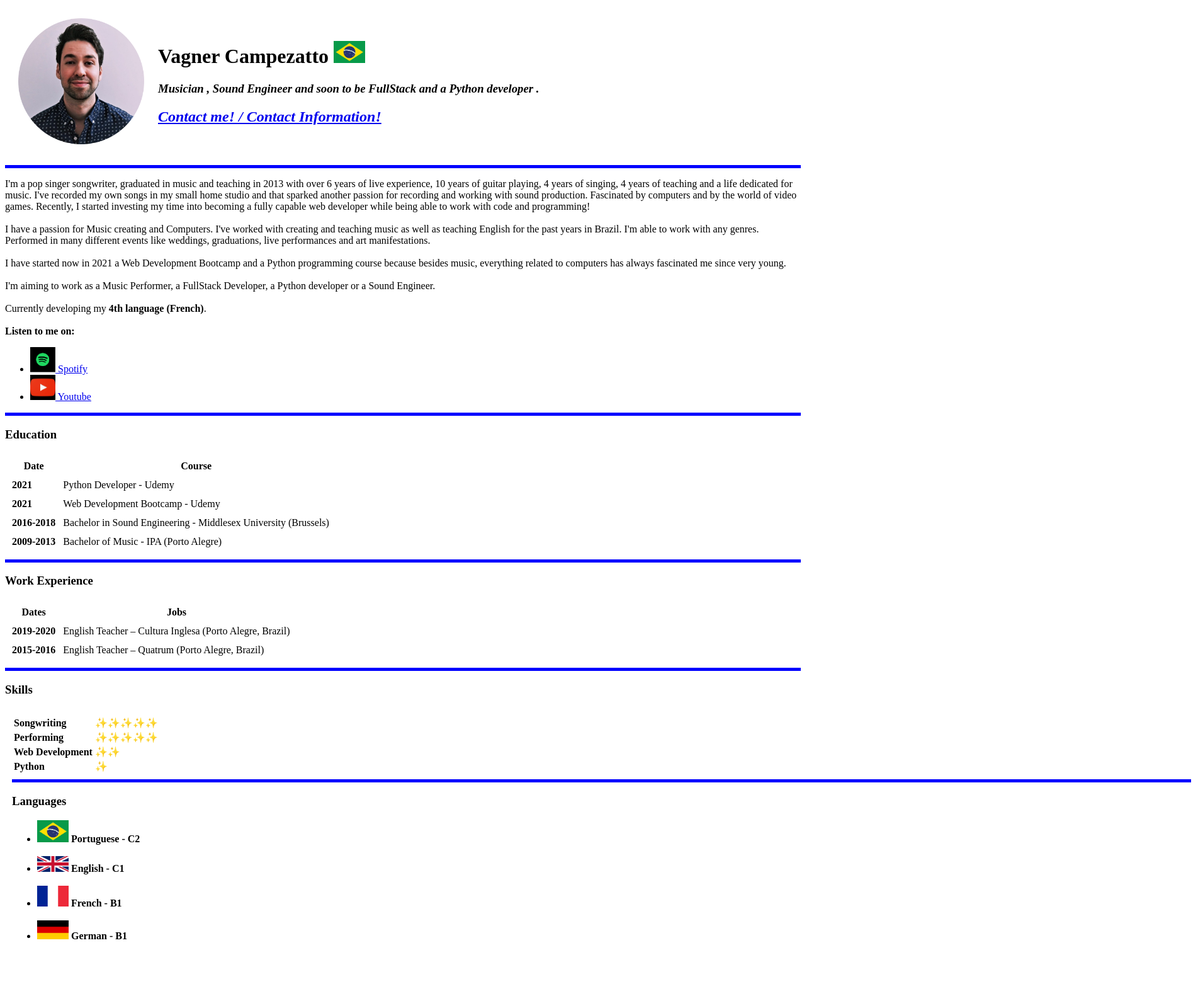
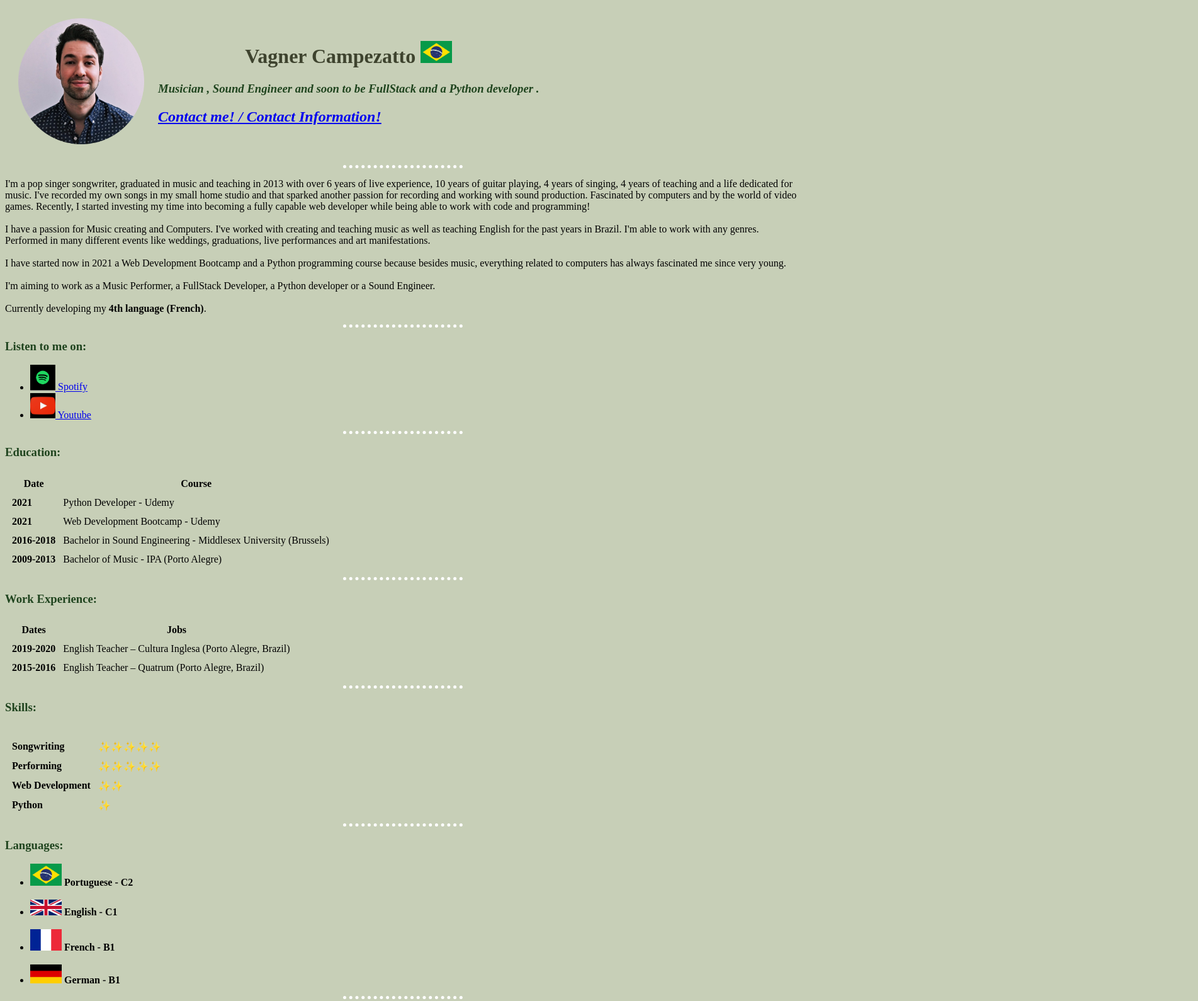
Before and after one commit to vcmusic/CV, a plain HTML site: page index.html in a window 1280 px wide. Shown: the whole page at 63% size, 1903 px wide, since content can reach past the window. Before the commit the page ends 1530 px from the top, so only its background shows below. Drawn offline with Linux system fonts and the light colour scheme.

Commit message:
Add files via upload

```diff
--- /dev/null
+++ b/css/styles.css
@@ -0,0 +1,18 @@
+body {
+  background-color:#c7cfb7;
+}
+  hr {
+    border-style:none;
+    border-top-style: dotted;
+    border-color: white;
+    border-width: 5px;
+    width: 15%;
+}
+h1 {
+  color: #3e432e;
+  text-align: center;
+}
+h3 {
+  color: #1f441e;
+
+}
--- a/index.html
+++ b/index.html
@@ -4,6 +4,8 @@
 <head>
   <meta charset="utf-8">
   <title>Vagner's Website</title>
+  <link rel="stylesheet" href="css/styles.css">
+
 </head>
 
 <body>
@@ -18,7 +20,7 @@
     </tr>
   </table>
 
-  <hr size="5" color=blue />
+  <hr>
   <p>I'm a pop singer songwriter, graduated in music and teaching in 2013 with over 6 years of live experience, 10 years of guitar playing, 4 years of singing, 4 years of teaching and a life dedicated for music. I've recorded my own songs in my
     small
     home studio and that sparked another passion for recording and working with sound production. Fascinated by computers and by the world of video games. Recently, I started investing my time into becoming
@@ -37,9 +39,8 @@
     <br>
     Currently developing my <strong> 4th language (French)</strong>.
     <br>
-    <br>
-
-    <strong>Listen to me on:</strong>
+<hr>
+    <strong><h3>Listen to me on:</strong></h3>
   <ul>
     <li><img src="Images/spotify.png" alt="spotify logo" width="40"><a href="https://artists.spotify.com/c/artist/5UnZjXZOGYmWBNrLFpJvTY/profile/overview"> Spotify </li>
     <li><img src="Images/youtube.png" width="40" alt=""><a href="https://www.youtube.com/user/vagnercmusic"> Youtube </a></li>
@@ -49,9 +50,9 @@
   <!--<strong><a href="My Portfolio.html">My Portfolio </a>:</strong> -->
   </p>
 
-  <hr size="5" color=blue align=center />
+  <hr>
 
-  <h3>Education</h3>
+  <h3>Education:</h3>
 
   <table cellspacing="10">
     <thead>
@@ -75,10 +76,10 @@
       <td>Bachelor of Music - IPA (Porto Alegre)</td>
     </tr>
   </table>
-  <hr size="5" color=blue />
+  <hr>
 
 
-  <h3><strong>Work Experience</strong></h3>
+  <h3><strong>Work Experience:</strong></h3>
   <table cellspacing="10 ">
     <thead>
       <tr>
@@ -102,14 +103,12 @@
     </tr>
   </table>
 
-  <hr size="5" color=blue />
-  <h3>Skills</h3>
+  <hr>
+  <h3>Skills:</h3>
 
   <table cellspacing="10">
     <tr>
       <td>
-        <table>
-
           <tr>
             <td><strong>Songwriting</strong></td>
             <td>✨✨✨✨✨</td>
@@ -125,13 +124,10 @@
             <td><strong>Python</strong></td>
             <td>✨</td>
           </tr>
+        </table>
+<hr>
 
-        </table>
-
-
-         <hr size="5" color=blue width="1871" align="left" />
-
-        <h3>Languages</h3>
+        <h3>Languages:</h3>
 
         <ul>
           <li><strong> <img src="Images/brasil.png" alt="" width="50"> Portuguese - C2</strong></li>
@@ -143,6 +139,7 @@
           <li><strong><img src="Images/german.png" alt="" width="50"> German - B1</strong></li>
         </ul>
 
-            </body>
+        <hr>
+</body>
 
 </html>
```
Also changed, not shown: contact.html (+7 -4 lines).
